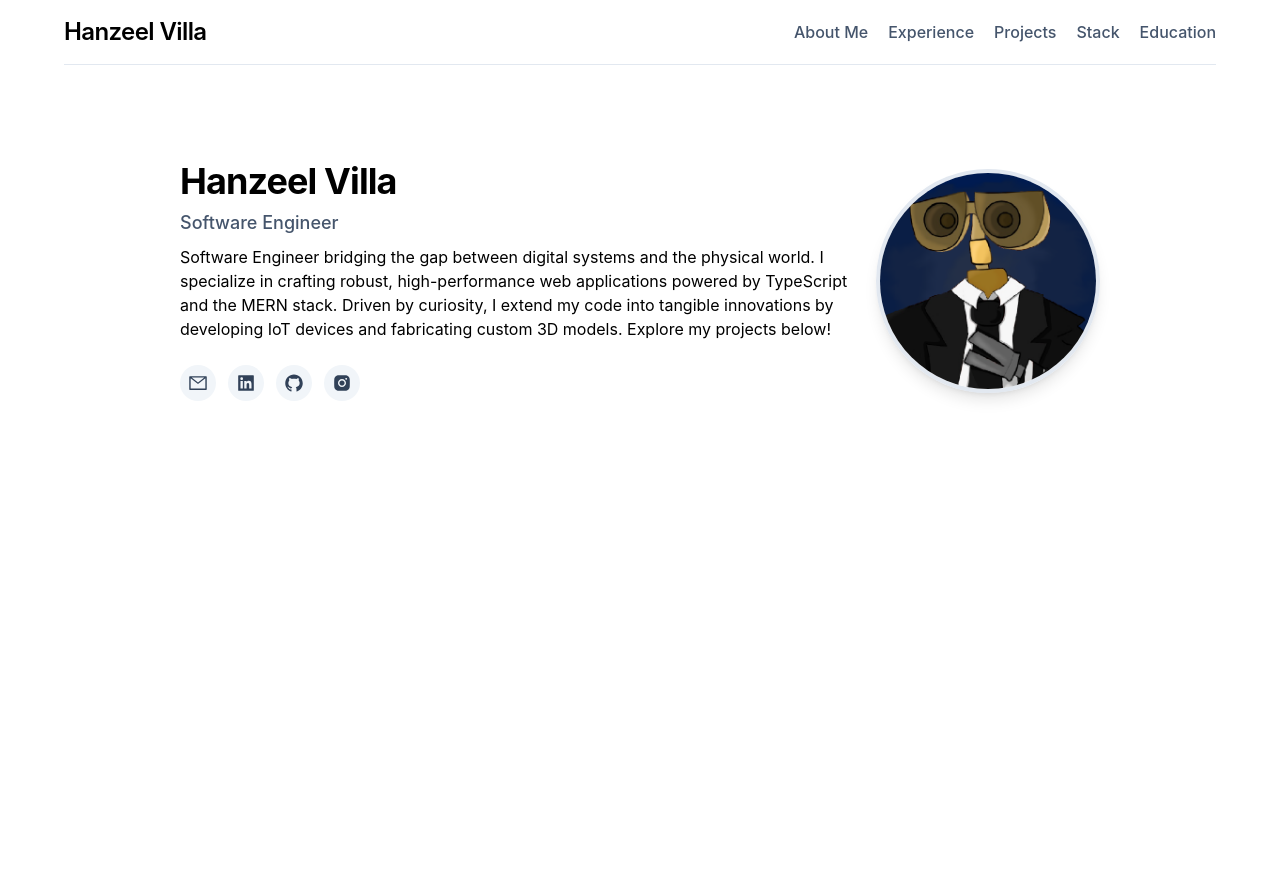
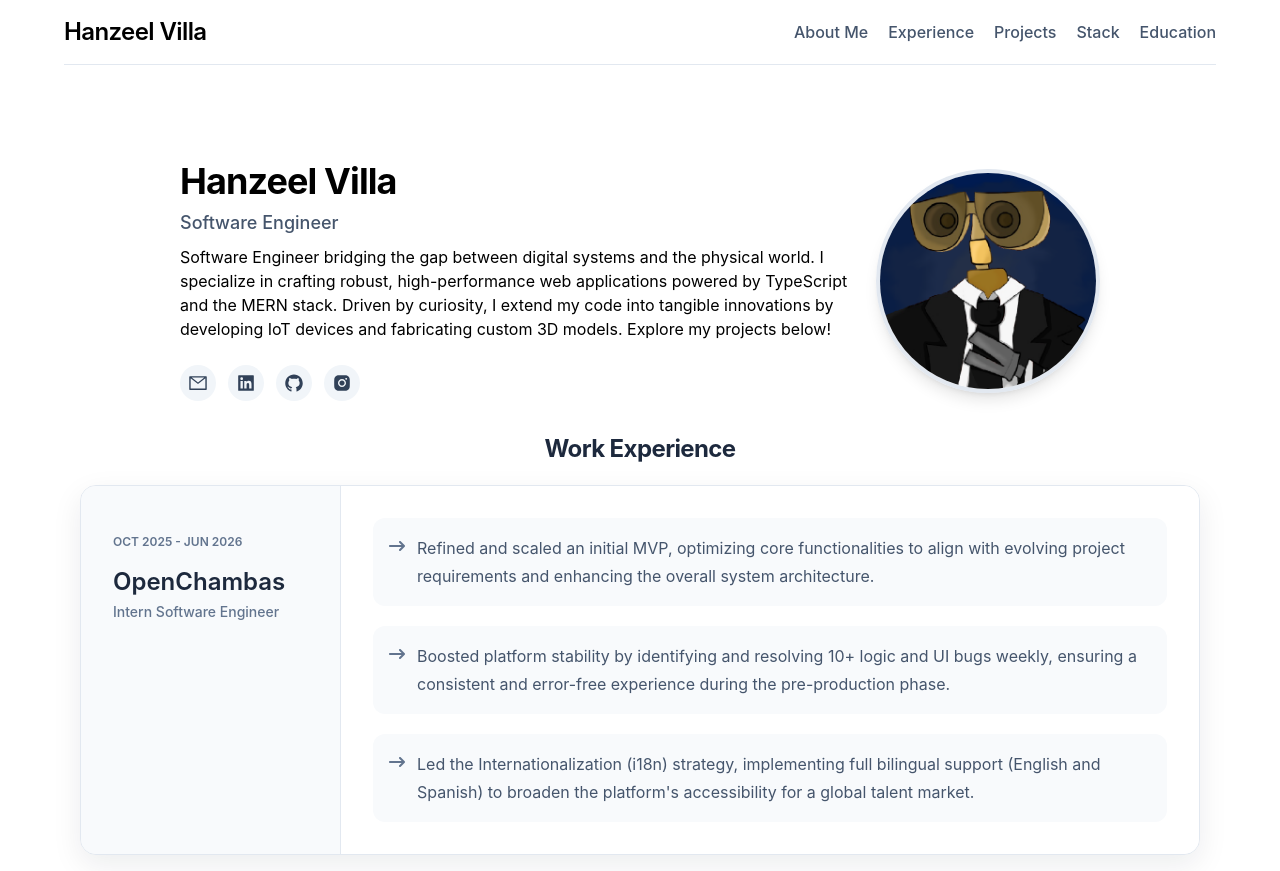
Before and after one commit to hanzeelvilla/web-portfolio, a React (Vite) app: page / in a window 1280 px wide. Before the commit the page ends 800 px from the top, so only its background shows below. Built offline with nearby package versions, Linux system fonts and the light colour scheme.

Commit message:
Work experience section

```diff
--- a/src/WebPortfolioApp.tsx
+++ b/src/WebPortfolioApp.tsx
@@ -1,4 +1,5 @@
 import { Navbar } from "./components/layout/Navbar";
+import { Experience } from "./components/sections/Experience";
 import { Hero } from "./components/sections/Hero";
 
 export const WebPortfolioApp = () => {
@@ -8,6 +9,7 @@ export const WebPortfolioApp = () => {
 
       <main className="mx-auto mt-12 flex max-w-6xl flex-col gap-8 md:mt-24">
         <Hero />
+        <Experience />
       </main>
     </div>
   );
--- /dev/null
+++ b/src/components/sections/Experience.tsx
@@ -0,0 +1,61 @@
+import { FaArrowRightLong } from "react-icons/fa6";
+
+export const Experience = () => {
+  return (
+    <section className="mx-auto w-full max-w-6xl px-4">
+      <div className="mb-5 flex items-center justify-center gap-3">
+        <h2 className="text-2xl font-bold tracking-tight text-slate-800">
+          Work Experience
+        </h2>
+      </div>
+
+      <article className="overflow-hidden rounded-2xl border border-slate-200 bg-white shadow-[0_10px_30px_rgba(15,23,42,0.08)]">
+        <div className="grid gap-0 md:grid-cols-[260px_1fr]">
+          <div className="flex flex-col gap-4 border-b border-slate-200 bg-slate-50 p-6 md:border-b-0 md:border-r md:px-8 md:pb-8 md:pt-12">
+            <p className="text-xs font-semibold uppercase text-slate-500">
+              Oct 2025 - Jun 2026
+            </p>
+
+            <div className="space-y-1">
+              <p className="text-2xl font-semibold  text-slate-800">
+                OpenChambas
+              </p>
+              <p className="text-sm font-medium text-slate-500">
+                Intern Software Engineer
+              </p>
+            </div>
+          </div>
+
+          <div className="bg-white p-6 md:p-8">
+            <div className="flex flex-col gap-5 text-left">
+              <div className="flex gap-3 rounded-xl bg-slate-50 p-4">
+                <FaArrowRightLong className="mt-1 shrink-0 text-slate-500" />
+                <p className="text-sm leading-7 text-slate-600 md:text-base">
+                  Refined and scaled an initial MVP, optimizing core
+                  functionalities to align with evolving project requirements
+                  and enhancing the overall system architecture.
+                </p>
+              </div>
+              <div className="flex gap-3 rounded-xl bg-slate-50 p-4">
+                <FaArrowRightLong className="mt-1 shrink-0 text-slate-500" />
+                <p className="text-sm leading-7 text-slate-600 md:text-base">
+                  Boosted platform stability by identifying and resolving 10+
+                  logic and UI bugs weekly, ensuring a consistent and error-free
+                  experience during the pre-production phase.
+                </p>
+              </div>
+              <div className="flex gap-3 rounded-xl bg-slate-50 p-4">
+                <FaArrowRightLong className="mt-1 shrink-0 text-slate-500" />
+                <p className="text-sm leading-7 text-slate-600 md:text-base">
+                  Led the Internationalization (i18n) strategy, implementing
+                  full bilingual support (English and Spanish) to broaden the
+                  platform's accessibility for a global talent market.
+                </p>
+              </div>
+            </div>
+          </div>
+        </div>
+      </article>
+    </section>
+  );
+};
```
